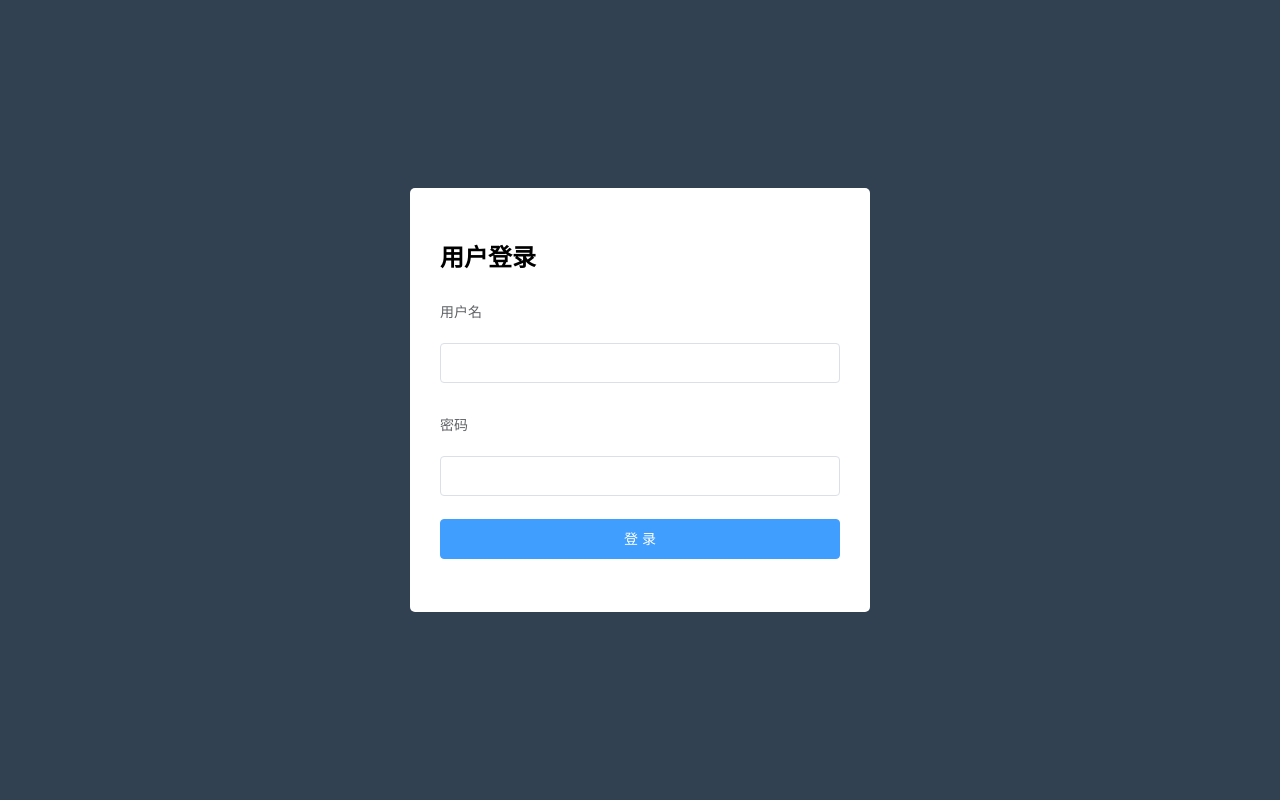
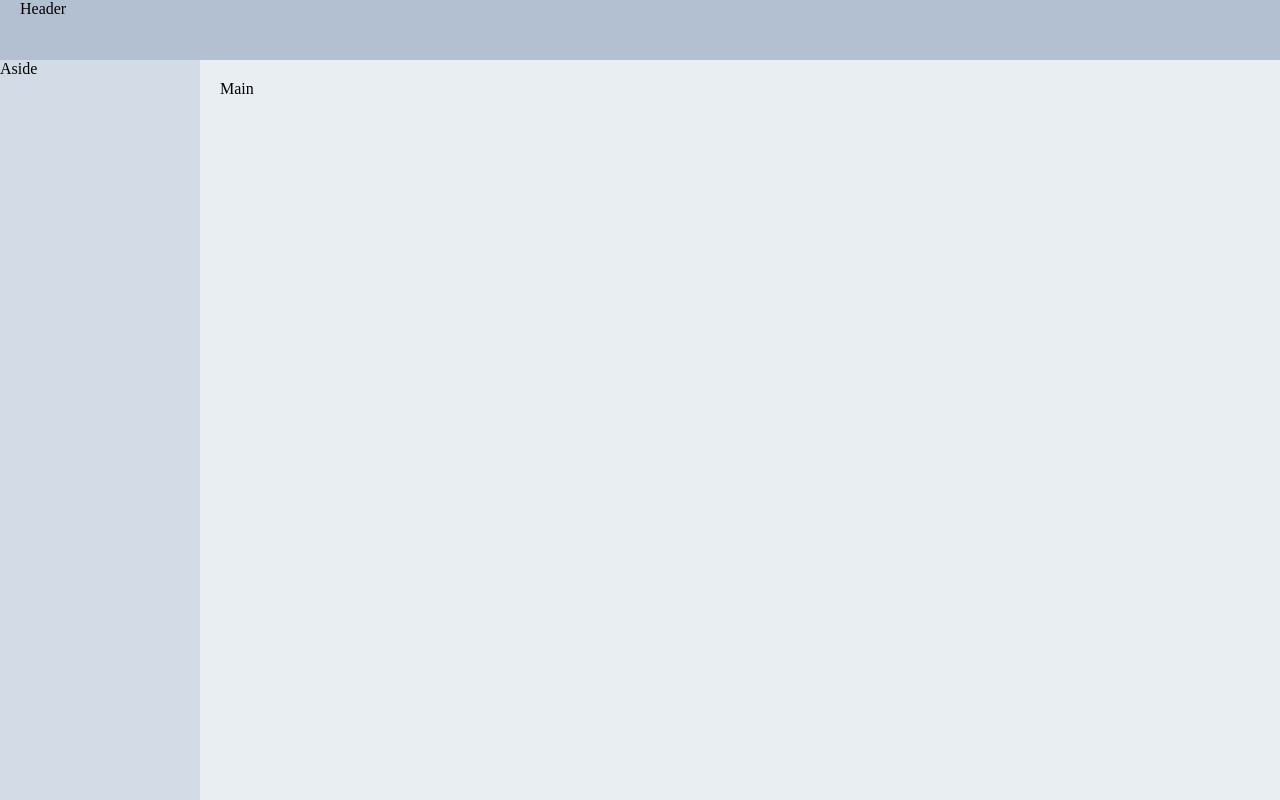
Before and after one commit to DuHuaL/case, a Vue app: page / in a window 1280 px wide. Before the commit this address led to /#/login. Built offline with nearby package versions, Linux system fonts and the light colour scheme.

Commit message:
搭建home页面

```diff
--- a/src/router/index.js
+++ b/src/router/index.js
@@ -1,11 +1,12 @@
 import Vue from 'vue';
 import Router from 'vue-router';
 import Login from '@/views/login';
+import Home from '@/views/home';
 Vue.use(Router);
 
 export default new Router({
   routes: [
-    { name: 'l', path: '/', redirect: {name: 'login'} },
-    { name: 'login', path: '/login', component: Login }
+    { name: 'login', path: '/login', component: Login },
+    { name: 'home', path: '/', component: Home }
   ]
 });
--- /dev/null
+++ b/src/views/home.vue
@@ -0,0 +1,29 @@
+<template>
+  <el-container class="container">
+    <el-header class="header">Header</el-header>
+    <el-container>
+      <el-aside width="200px" class="aside">Aside</el-aside>
+      <el-main class="main">Main</el-main>
+    </el-container>
+  </el-container>
+</template>
+
+<script>
+export default {};
+</script>
+
+<style scoped>
+.container {
+  height: 100%;
+}
+.header {
+  background-color: #b3c0d1;
+}
+.aside {
+  background-color: #d3dce6;
+}
+.main {
+  background-color: #e9eef3;
+  height: 100%;
+}
+</style>
--- a/src/views/login.vue
+++ b/src/views/login.vue
@@ -33,6 +33,7 @@ export default {
         this.$message.success(data.meta.msg);
         sessionStorage.setItem('token', data.data.token);
         // 跳转到home
+        this.$router.push({ name: 'home' });
       } else {
         this.$message.error(data.meta.msg);
       }
```
